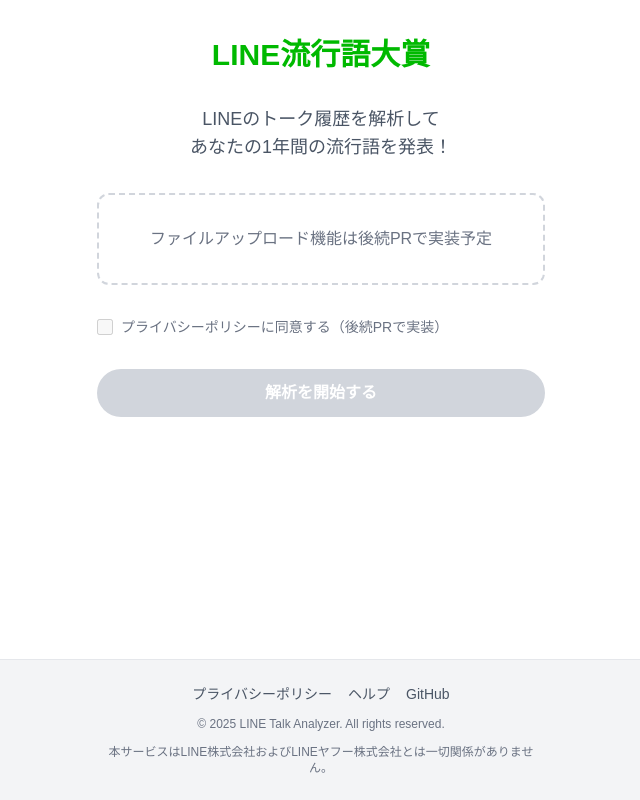
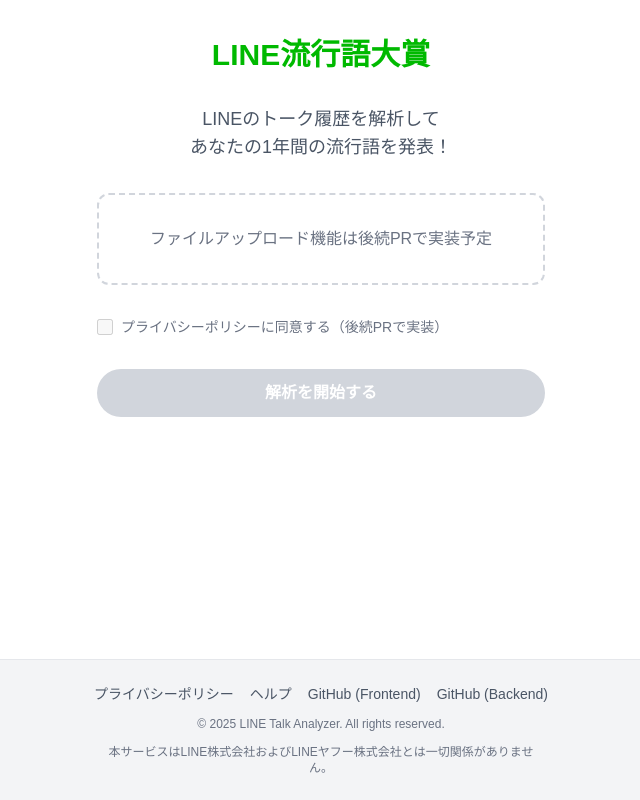
Before and after one commit to Kubo-Tech/line_talk_analyzer_frontend, a Next.js app: page / in a window 1280 px wide. Shown: the part 269-1069 px from the top of the page, without its empty margins (319-959 px from the left). Built offline with nearby package versions, Linux system fonts and the light colour scheme.

Commit message:
バックエンドのURLも追加

```diff
--- a/src/components/common/Footer.tsx
+++ b/src/components/common/Footer.tsx
@@ -21,12 +21,20 @@
               ヘルプ
             </Link>
             <a
-              href="https://github.com/yourname/line_talk_analyzer_frontend"
+              href="https://github.com/Kubo-Tech/line_talk_analyzer_frontend"
               target="_blank"
               rel="noopener noreferrer"
               className="hover:text-primary dark:hover:text-primary text-gray-600 transition-colors dark:text-gray-400"
             >
-              GitHub
+              GitHub (Frontend)
+            </a>
+            <a
+              href="https://github.com/Kubo-Tech/line_talk_analyzer_backend"
+              target="_blank"
+              rel="noopener noreferrer"
+              className="hover:text-primary dark:hover:text-primary text-gray-600 transition-colors dark:text-gray-400"
+            >
+              GitHub (Backend)
             </a>
           </div>
           <p className="text-center text-xs text-gray-500 dark:text-gray-500">
```
